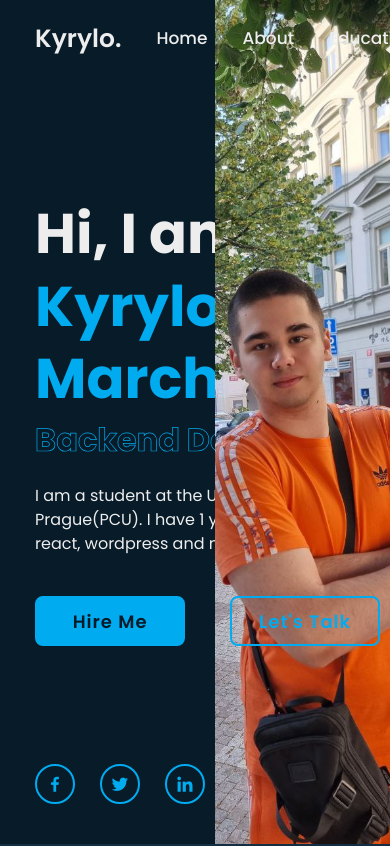
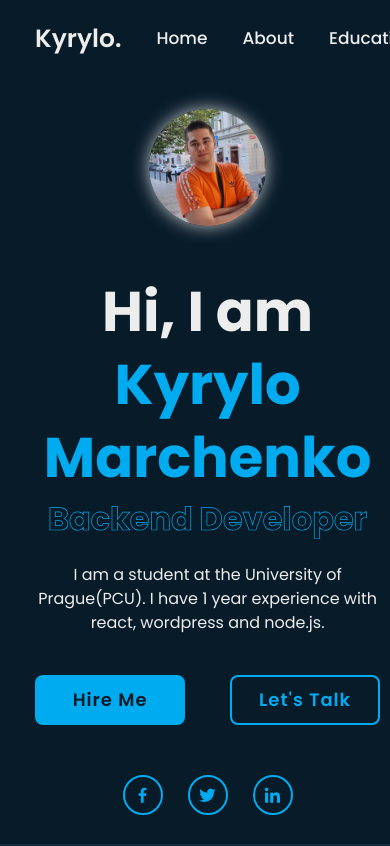
Before and after one commit to SDT413/portfolio-next, a Next.js app: page / in a window 390 px wide. Shown: the top 846 px of the page. Built offline with nearby package versions, Linux system fonts and the light colour scheme.

Commit message:
styles added

```diff
--- a/src/app/layout.tsx
+++ b/src/app/layout.tsx
@@ -15,9 +15,15 @@ export default function RootLayout({
   children: React.ReactNode;
 }>) {
   return (
-      <html lang="en">
-      <link href='https://unpkg.com/boxicons@2.1.4/css/boxicons.min.css' rel='stylesheet'/>
+    <html lang="en">
+      <head>
+        <link
+          href="https://unpkg.com/boxicons@2.1.4/css/boxicons.min.css"
+          rel="stylesheet"
+        />
+      </head>
+
       <body className={inter.className}>{children}</body>
-      </html>
+    </html>
   );
 }
--- a/src/components/home-section/HomeSection.module.css
+++ b/src/components/home-section/HomeSection.module.css
@@ -1,12 +1,20 @@
 @import url("https://fonts.googleapis.com/css2?family=Poppins:wght@300;400;500;600;700;800;900&display=swap");
 
 .home {
-  display: flex;
+  display: grid;
+
+  grid-template:
+    "content img"
+    "sci sci";
+
+  gap: 50px 0;
+
+  align-content: center;
   align-items: center;
-  padding: 0 9%;
 }
 
 .home_content {
+  grid-area: "content";
   max-width: 60rem;
 }
 
@@ -94,7 +102,7 @@
 }
 
 .home_sci {
-  position: absolute;
+  grid-area: "sci";
   bottom: 4rem;
   width: 170px;
   display: flex;
@@ -138,26 +146,44 @@
   width: 100%;
 }
 
-.home_imgHover {
-  position: absolute;
-  top: 0;
-  right: 0;
-  width: 45%;
-  height: 100%;
-  background: transparent;
-  transition: 3s;
+.home_img {
+  grid-area: "img";
+  @apply bg-image-home bg-no-repeat bg-cover bg-center;
+  width: 20vw;
+  height: 20vw;
+  border-radius: 50%;
+
+  box-shadow: 0 0 20px -3px #fff;
 }
 
-.home_img {
-  @apply bg-image-home bg-no-repeat bg-cover bg-center;
-  top: 0;
-  right: 0;
-  width: 45%;
-  height: 100%;
-  position: absolute;
+@media (max-width: 1100px) {
+  .home {
+    grid-template:
+      "img"
+      "content"
+      "sci";
+    justify-items: center;
+  }
+  .home_img{
+    width: 30vw;
+  height: 30vw;
+    order: 1;
+  }
+  .home_content{
+    order: 2;
+    display: flex;
+    flex-direction: column;
+    justify-content: center;
+    align-items: center;
+    text-align: center;
+  }
+  .home_sci{
+    order: 3;
+
+  }
 }
 
-.home_imgHover:hover {
-  background: var(--bg-color);
-  opacity: 0.8;
+@media (max-width: 768px) {
+  .home_content {
+  }
 }
--- a/src/components/home-section/HomeSection.tsx
+++ b/src/components/home-section/HomeSection.tsx
@@ -20,10 +20,11 @@ const HomeSection: FC = ({}) => {
             Hire Me
           </a>
           <a href="#" className={styles.btn}>
-            Let's Talk
+            Let&apos;s Talk
           </a>
         </div>
       </div>
+      <div className={styles.home_img}></div>
 
       <div className={styles.home_sci}>
         <a href="#">
@@ -36,9 +37,6 @@ const HomeSection: FC = ({}) => {
           <i className="bx bxl-linkedin"></i>
         </a>
       </div>
-
-      <div className={styles.home_imgHover}></div>
-      <div className={styles.home_img}></div>
     </section>
   );
 };
```
